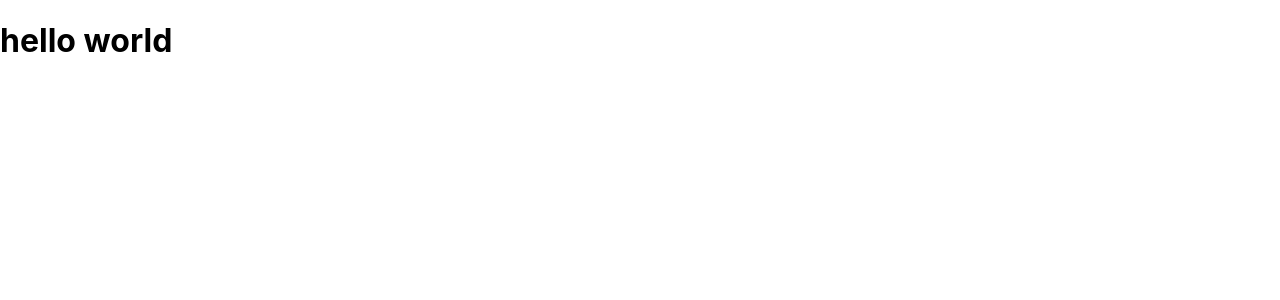
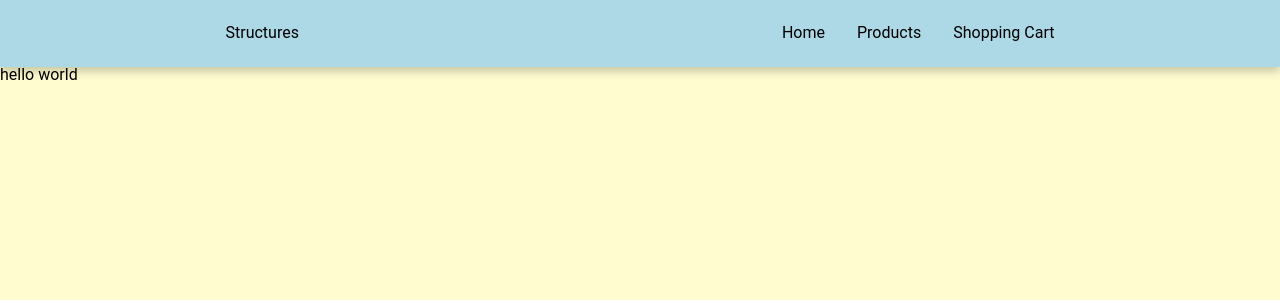
Before and after one commit to j-r-f-m/odin-shopping-cart, a React (Create React App) app: page / in a window 1280 px wide. Shown: the top 300 px of the page. Built offline with nearby package versions, Linux system fonts and the light colour scheme.

Commit message:
add basic header component2

```diff
--- a/src/RouteSwitch.js
+++ b/src/RouteSwitch.js
@@ -1,10 +1,12 @@
 import React from "react";
 import { BrowserRouter, Routes, Route } from "react-router-dom";
+import Header from "./components/Header";
 import App from "./App";
 
 const RouteSwitch = () => {
   return (
     <BrowserRouter>
+      <Header />
       <Routes>
         <Route path="/" element={<App />} />
       </Routes>
--- /dev/null
+++ b/src/components/Header.js
@@ -0,0 +1,31 @@
+import React from "react";
+import { Link } from "react-router-dom";
+
+function Header() {
+  return (
+    <div id="header--container">
+      <h1>Structures</h1>
+      <ul id="link--container">
+        <li>
+          <Link to="/" style={{ textDecoration: "none", color: "black" }}>
+            Home
+          </Link>
+        </li>
+        <li>
+          {" "}
+          <Link to="" style={{ textDecoration: "none", color: "black" }}>
+            Products
+          </Link>
+        </li>
+        <li>
+          {" "}
+          <Link to="" style={{ textDecoration: "none", color: "black" }}>
+            Shopping Cart
+          </Link>
+        </li>
+      </ul>
+    </div>
+  );
+}
+
+export default Header;
--- a/src/styles/styles.css
+++ b/src/styles/styles.css
@@ -0,0 +1,165 @@
+/* http://meyerweb.com/eric/tools/css/reset/
+   v2.0 | 20110126
+   License: none (public domain)
+*/
+
+html,
+body,
+div,
+span,
+applet,
+object,
+iframe,
+h1,
+h2,
+h3,
+h4,
+h5,
+h6,
+p,
+blockquote,
+pre,
+a,
+abbr,
+acronym,
+address,
+big,
+cite,
+code,
+del,
+dfn,
+em,
+img,
+ins,
+kbd,
+q,
+s,
+samp,
+small,
+strike,
+strong,
+sub,
+sup,
+tt,
+var,
+b,
+u,
+i,
+center,
+dl,
+dt,
+dd,
+ol,
+ul,
+li,
+fieldset,
+form,
+label,
+legend,
+table,
+caption,
+tbody,
+tfoot,
+thead,
+tr,
+th,
+td,
+article,
+aside,
+canvas,
+details,
+embed,
+figure,
+figcaption,
+footer,
+header,
+hgroup,
+menu,
+nav,
+output,
+ruby,
+section,
+summary,
+time,
+mark,
+audio,
+video {
+  margin: 0;
+  padding: 0;
+  border: 0;
+  font-size: 100%;
+  font: inherit;
+  vertical-align: baseline;
+}
+/* HTML5 display-role reset for older browsers */
+article,
+aside,
+details,
+figcaption,
+figure,
+footer,
+header,
+hgroup,
+menu,
+nav,
+section {
+  display: block;
+}
+body {
+  line-height: 1;
+}
+ol,
+ul {
+  list-style: none;
+}
+blockquote,
+q {
+  quotes: none;
+}
+blockquote:before,
+blockquote:after,
+q:before,
+q:after {
+  content: "";
+  content: none;
+}
+table {
+  border-collapse: collapse;
+  border-spacing: 0;
+}
+
+/* ---------------------------- RESET END ----------------------------------- */
+
+.test {
+  color: red;
+}
+
+body {
+  font-family: "Roboto", sans-serif;
+  background-color: #fffdd0;
+}
+
+#root {
+  height: 100vh;
+  display: grid;
+  grid-template-columns: repeat(12, [col-start] 1fr);
+  grid-template-rows: repeat(12, [row-start] 1fr);
+}
+
+#header--container {
+  grid-row: 1 / 2;
+  grid-column: 1 / 13;
+  display: flex;
+  align-items: center;
+  justify-content: space-around;
+  background-color: lightblue;
+  filter: drop-shadow(0px 5px 4px rgba(0, 0, 0, 0.2));
+}
+
+#link--container {
+  display: flex;
+}
+
+li {
+  margin-left: 2rem;
+}
```
